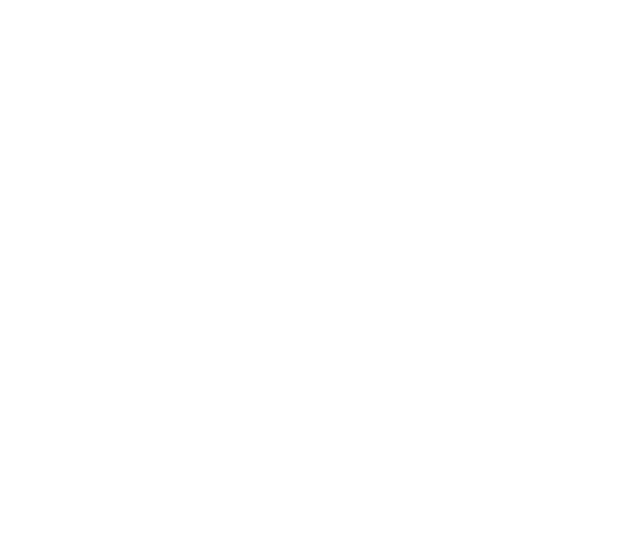
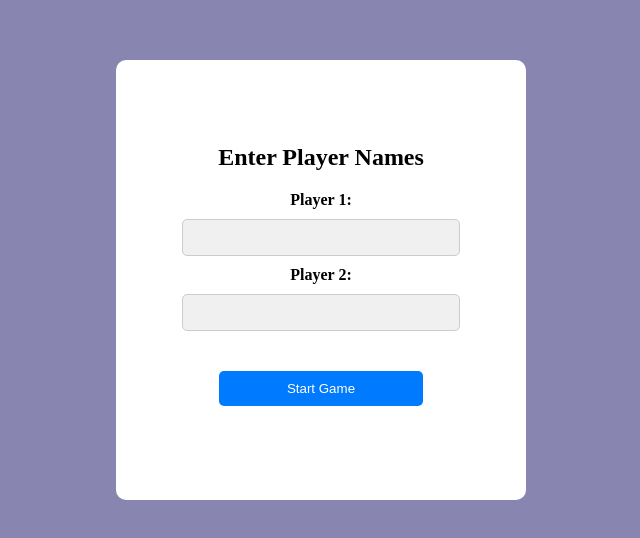
Before and after one commit to diegoscastanho/tictacangular, an Angular app: page /auth in a window 1280 px wide. Before the commit this address led to /. Shown: the part 120-658 px from the top of the page, without its empty margins (319-959 px from the left). Built offline with nearby package versions, Linux system fonts and the light colour scheme.

Commit message:
feat: add login component style

```diff
--- a/src/app/app-routing.module.ts
+++ b/src/app/app-routing.module.ts
@@ -1,16 +1,12 @@
-import { NgModule } from '@angular/core';
-import { RouterModule, Routes } from '@angular/router';
+import { Routes } from '@angular/router';
 import { LoginComponent } from './login/login.component';
 import { BoardComponent } from './board/board.component';
 
-const routes: Routes = [
-  { path: 'page1', component: LoginComponent },
-  { path: 'page2', component: BoardComponent },
-  { path: '', redirectTo: '/page1', pathMatch: 'full' },
+const appRoutes: Routes = [
+  { path: '', component: LoginComponent },
+  { path: 'auth', component: LoginComponent },
+  { path: 'board', component: BoardComponent },
+  { path: '', redirectTo: '/auth', pathMatch: 'full' },
 ];
 
-@NgModule({
-  imports: [RouterModule.forRoot(routes)],
-  exports: [RouterModule],
-})
-export class AppRoutingModule {}
+export { appRoutes };
--- a/src/app/board/board.component.html
+++ b/src/app/board/board.component.html
@@ -11,7 +11,7 @@
         </app-square>
     </main>
 
-    <h2 *ngIf="winner !== 'draw'">
+    <h2 *ngIf="winner && winner !== 'draw'">
         Player {{winner}} won the game!
     </h2>
     <h2 *ngIf="winner === 'draw'">
--- a/src/app/login/login.component.html
+++ b/src/app/login/login.component.html
@@ -1 +1,14 @@
-<p>login works!</p>
+<div class="app-login">
+    <div class="app-login-box">
+        <h2>Enter Player Names</h2>
+        <form (ngSubmit)="startGame()">
+            <label for="player1">Player 1:</label>
+            <input type="text" id="player1" name="player1" [(ngModel)]="player1Name" required>
+
+            <label for="player2">Player 2:</label>
+            <input type="text" id="player2" name="player2" [(ngModel)]="player2Name" required>
+
+            <button type="submit">Start Game</button>
+        </form>
+    </div>
+</div>
--- a/src/app/login/login.component.scss
+++ b/src/app/login/login.component.scss
@@ -0,0 +1,67 @@
+.app-login {
+    background-color: #8885b1;
+    width: 100vw;
+    height: 100vh;
+    display: flex;
+    justify-content: center;
+    align-items: center;
+
+    .app-login-box{
+        display: flex;
+        flex-direction: column;
+        justify-content: center;
+        align-items: center;
+        width: 32vw;
+        padding-top: 8vh;
+        padding-bottom: 8vh;
+        background-color: #fff;
+        border-radius: 10px;
+
+        h2 {
+            font-size: 24px;
+            margin-bottom: 20px;
+        }
+
+        form {
+            text-align: center;
+
+            label {
+                display: block;
+                margin-bottom: 10px;
+                font-weight: bold;
+            }
+
+            input {
+                width: 20vw;
+                padding: 10px;
+                border: 1px solid #ccc;
+                border-radius: 5px;
+                margin-bottom: 10px;
+                background-color: #f0f0f0;
+
+                &:focus {
+                    outline: none;
+                    border-color: #007bff;
+                }
+            }
+
+            button {
+                display: block;
+                width: 16vw;
+                background-color: #007bff;
+                color: #fff;
+                padding: 10px 20px;
+                border: none;
+                border-radius: 5px;
+                cursor: pointer;
+                transition: background-color 0.3s;
+                margin: 30px auto;
+
+                &:hover {
+                    background-color: #0056b3;
+                }
+            }
+        }
+    }
+
+}
--- a/src/app/login/login.component.ts
+++ b/src/app/login/login.component.ts
@@ -1,4 +1,5 @@
 import { Component } from '@angular/core';
+import { Router } from '@angular/router';
 
 @Component({
   selector: 'app-login',
@@ -6,5 +7,18 @@
   styleUrls: ['./login.component.scss']
 })
 export class LoginComponent {
+    player1Name: string = '';
+    player2Name: string = '';
 
+    constructor(private router: Router) {}
+
+    startGame() {
+      // Navigate to the board page and pass player names as route parameters
+      this.router.navigate(['/board'], {
+        queryParams: {
+          player1: this.player1Name,
+          player2: this.player2Name
+        }
+      });
+    }
 }
--- a/src/styles.scss
+++ b/src/styles.scss
@@ -1 +1,4 @@
-/* You can add global styles to this file, and also import other style files */
+/* add global styles */
+body {
+    margin: 0px;
+}
```
Also changed, not shown: src/app/app.module.ts (+11 -6 lines).
